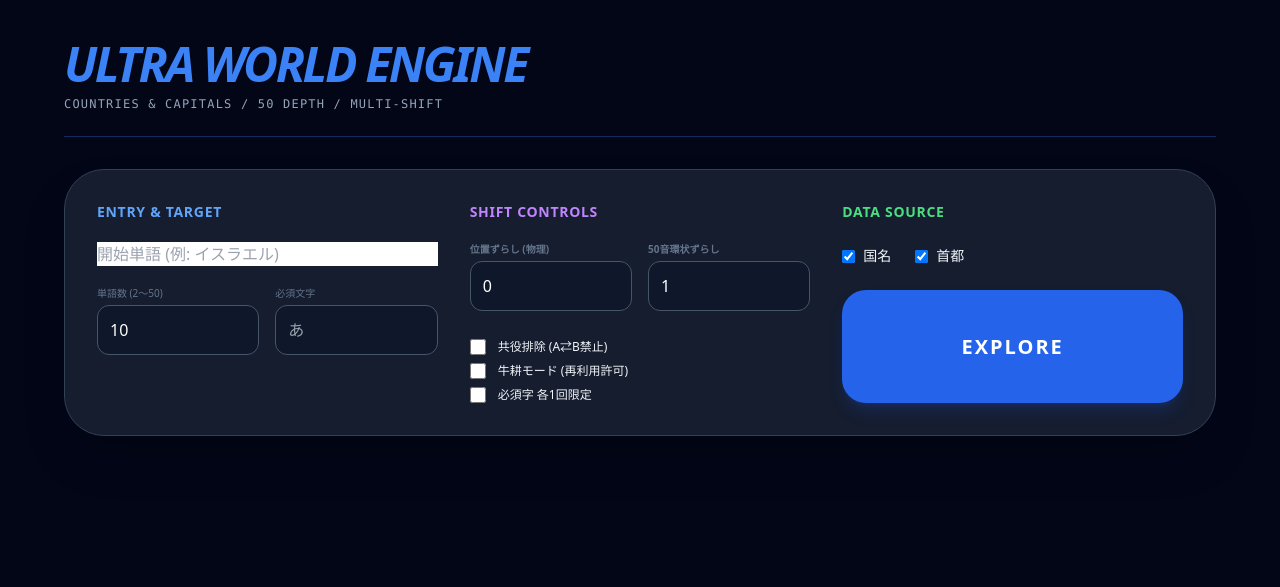
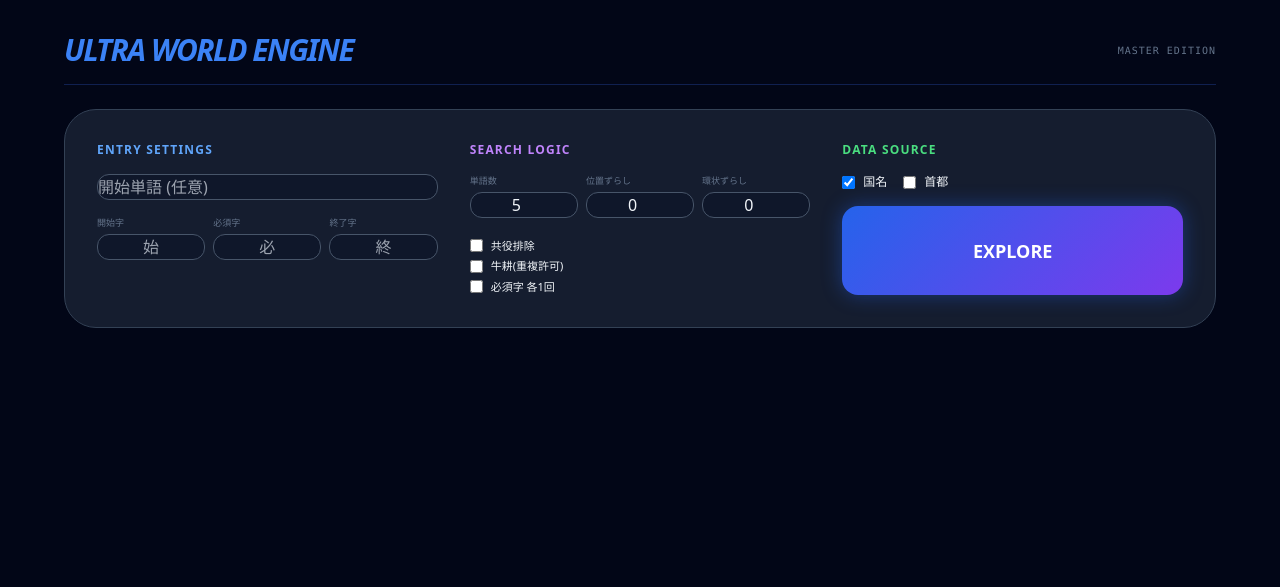
Before and after one commit to xjrstjrwvg-commits/pyongyang-, a Flask app: page / in a window 1280 px wide. Shown: the top 587 px of the page. Run offline with Flask 3, Linux system fonts and the light colour scheme; some libraries are stand-ins or nearby versions.

Commit message:
index.html

```diff
--- a/templates/index.html
+++ b/templates/index.html
@@ -7,71 +7,74 @@
     <style>
         body { background: #020617; color: #f1f5f9; }
         .glass { background: rgba(30, 41, 59, 0.7); border: 1px solid #334155; backdrop-filter: blur(12px); }
-        input[type="number"], input[type="text"] { background: #0f172a; border: 1px solid #475569; color: white; border-radius: 12px; padding: 12px; }
-        .route-item { border-left: 4px solid #3b82f6; transition: transform 0.2s; }
-        .route-item:hover { transform: translateX(10px); }
+        input { background: #0f172a; border: 1px solid #475569; color: white; border-radius: 12px; padding: 10px; font-size: 14px; }
+        .btn-glow { background: linear-gradient(135deg, #2563eb, #7c3aed); box-shadow: 0 0 20px rgba(37, 99, 235, 0.4); }
     </style>
 </head>
-<body class="p-4 md:p-10">
-    <div class="max-w-6xl mx-auto space-y-8">
-        <header class="flex justify-between items-end border-b border-blue-500/30 pb-6">
-            <div>
-                <h1 class="text-5xl font-black italic tracking-tighter text-blue-500">ULTRA WORLD ENGINE</h1>
-                <p class="text-slate-400 text-xs mt-2 font-mono uppercase tracking-widest">Countries & Capitals / 50 Depth / Multi-Shift</p>
-            </div>
+<body class="p-4 md:p-8">
+    <div class="max-w-6xl mx-auto space-y-6">
+        <header class="flex justify-between items-center border-b border-blue-900/50 pb-4">
+            <h1 class="text-3xl font-black italic tracking-tighter text-blue-500">ULTRA WORLD ENGINE</h1>
+            <span class="text-[10px] font-mono text-slate-500 uppercase tracking-widest">Master Edition</span>
         </header>
 
-        <div class="glass p-8 rounded-[40px] shadow-2xl grid grid-cols-1 lg:grid-cols-3 gap-8">
-            <!-- Left: Base -->
-            <div class="space-y-5">
-                <h3 class="text-blue-400 font-black text-sm uppercase tracking-wider">Entry & Target</h3>
-                <input id="sw" placeholder="開始単語 (例: イスラエル)" class="w-full">
-                <div class="grid grid-cols-2 gap-4">
+        <div class="glass p-8 rounded-[32px] grid grid-cols-1 lg:grid-cols-3 gap-8">
+            <!-- Col 1: Word & Characters -->
+            <div class="space-y-4">
+                <h3 class="text-xs font-bold text-blue-400 uppercase tracking-widest">Entry Settings</h3>
+                <input id="sw" placeholder="開始単語 (任意)" class="w-full">
+                <div class="grid grid-cols-3 gap-2">
                     <div>
-                        <label class="text-[10px] text-slate-500 block mb-1">単語数 (2〜50)</label>
-                        <input type="number" id="ml" value="10" class="w-full">
+                        <label class="text-[9px] text-slate-500 block mb-1">開始字</label>
+                        <input id="sc" placeholder="始" class="w-full text-center">
                     </div>
                     <div>
-                        <label class="text-[10px] text-slate-500 block mb-1">必須文字</label>
-                        <input type="text" id="mc" placeholder="あ" class="w-full">
+                        <label class="text-[9px] text-slate-500 block mb-1">必須字</label>
+                        <input id="mc" placeholder="必" class="w-full text-center">
+                    </div>
+                    <div>
+                        <label class="text-[9px] text-slate-500 block mb-1">終了字</label>
+                        <input id="ec" placeholder="終" class="w-full text-center">
                     </div>
                 </div>
             </div>
 
-            <!-- Middle: Logic -->
-            <div class="space-y-5">
-                <h3 class="text-purple-400 font-black text-sm uppercase tracking-wider">Shift Controls</h3>
-                <div class="grid grid-cols-2 gap-4">
+            <!-- Col 2: Logic & Depth -->
+            <div class="space-y-4">
+                <h3 class="text-xs font-bold text-purple-400 uppercase tracking-widest">Search Logic</h3>
+                <div class="grid grid-cols-3 gap-2">
                     <div>
-                        <label class="text-[10px] text-slate-500 block mb-1 font-bold">位置ずらし (物理)</label>
-                        <input type="number" id="ps" value="0" class="w-full">
+                        <label class="text-[9px] text-slate-500 block mb-1">単語数</label>
+                        <input type="number" id="ml" value="5" class="w-full text-center">
                     </div>
                     <div>
-                        <label class="text-[10px] text-slate-500 block mb-1 font-bold">50音環状ずらし</label>
-                        <input type="number" id="ks" value="1" class="w-full">
+                        <label class="text-[9px] text-slate-500 block mb-1">位置ずらし</label>
+                        <input type="number" id="ps" value="0" class="w-full text-center">
+                    </div>
+                    <div>
+                        <label class="text-[9px] text-slate-500 block mb-1">環状ずらし</label>
+                        <input type="number" id="ks" value="0" class="w-full text-center">
                     </div>
                 </div>
-                <div class="grid grid-cols-1 gap-2 pt-2">
-                    <label class="flex items-center gap-3 text-xs cursor-pointer"><input type="checkbox" id="ec" class="w-4 h-4"> 共役排除 (A⇄B禁止)</label>
-                    <label class="flex items-center gap-3 text-xs cursor-pointer"><input type="checkbox" id="rt" class="w-4 h-4"> 牛耕モード (再利用許可)</label>
-                    <label class="flex items-center gap-3 text-xs cursor-pointer"><input type="checkbox" id="lo" class="w-4 h-4"> 必須字 各1回限定</label>
+                <div class="grid grid-cols-1 gap-1 pt-1 text-[11px]">
+                    <label class="flex items-center gap-2 cursor-pointer"><input type="checkbox" id="conj"> 共役排除</label>
+                    <label class="flex items-center gap-2 cursor-pointer"><input type="checkbox" id="rt"> 牛耕(重複許可)</label>
+                    <label class="flex items-center gap-2 cursor-pointer"><input type="checkbox" id="lo"> 必須字 各1回</label>
                 </div>
             </div>
 
-            <!-- Right: Categories & GO -->
-            <div class="flex flex-col space-y-6">
-                <h3 class="text-green-400 font-black text-sm uppercase tracking-wider">Data Source</h3>
-                <div class="flex gap-6 text-sm">
+            <!-- Col 3: Data & Action -->
+            <div class="flex flex-col space-y-4">
+                <h3 class="text-xs font-bold text-green-400 uppercase tracking-widest">Data Source</h3>
+                <div class="flex gap-4 text-xs">
                     <label class="flex items-center gap-2"><input type="checkbox" name="cat" value="country" checked> 国名</label>
-                    <label class="flex items-center gap-2"><input type="checkbox" name="cat" value="capital" checked> 首都</label>
+                    <label class="flex items-center gap-2"><input type="checkbox" name="cat" value="capital"> 首都</label>
                 </div>
-                <button onclick="run()" id="btn" class="flex-grow bg-blue-600 hover:bg-blue-500 text-white font-black rounded-3xl shadow-lg shadow-blue-900/40 transition-all active:scale-95 text-xl tracking-widest">
-                    EXPLORE
-                </button>
+                <button onclick="run()" id="btn" class="flex-grow btn-glow text-white font-black rounded-2xl transition-all active:scale-95 text-lg">EXPLORE</button>
             </div>
         </div>
 
-        <div id="res" class="grid grid-cols-1 gap-4 pb-20"></div>
+        <div id="res" class="grid grid-cols-1 gap-3 pb-20"></div>
     </div>
 
     <script>
@@ -88,11 +91,13 @@
                 headers:{'Content-Type':'application/json'},
                 body:JSON.stringify({
                     start_word:document.getElementById('sw').value,
+                    start_char:document.getElementById('sc').value,
+                    must_char:document.getElementById('mc').value,
+                    end_char:document.getElementById('ec').value,
                     max_len:document.getElementById('ml').value,
                     pos_shift:document.getElementById('ps').value,
                     kana_shift:document.getElementById('ks').value,
-                    must_char:document.getElementById('mc').value,
-                    exclude_conjugates:document.getElementById('ec').checked,
+                    exclude_conjugates:document.getElementById('conj').checked,
                     round_trip:document.getElementById('rt').checked,
                     limit_one:document.getElementById('lo').checked,
                     categories: cats
@@ -101,18 +106,14 @@
             const d=await r.json();
             btn.innerText="EXPLORE"; btn.disabled=false;
 
-            if(d.count){
-                resDiv.innerHTML = d.routes.map((rt, i)=>`
-                    <div class="glass p-6 rounded-3xl route-item">
-                        <div class="text-[10px] text-blue-400 mb-3 font-mono tracking-widest">PATH #${String(i+1).padStart(3,'0')} | ${rt.length} WORDS</div>
-                        <div class="overflow-x-auto pb-2 text-sm md:text-base font-bold whitespace-nowrap scrollbar-hide">
-                            ${rt.map(w => `<span class="bg-slate-800 px-3 py-1 rounded-lg">${w}</span>`).join('<span class="text-blue-500 px-2 opacity-50">→</span>')}
-                        </div>
+            resDiv.innerHTML = d.count ? d.routes.map((rt, i)=>`
+                <div class="glass p-4 rounded-2xl border-l-4 border-blue-500 animate-in fade-in slide-in-from-bottom-2">
+                    <div class="text-[9px] text-blue-400 mb-2 font-mono">PATH #${String(i+1).padStart(3,'0')} | ${rt.length} WORDS</div>
+                    <div class="overflow-x-auto pb-1 text-sm font-bold whitespace-nowrap scrollbar-hide">
+                        ${rt.join(' <span class="text-blue-500 mx-1">→</span> ')}
                     </div>
-                `).join('');
-            } else {
-                resDiv.innerHTML = '<div class="text-center text-slate-500 py-20 font-black italic opacity-30 text-4xl uppercase tracking-tighter">No Routes Found</div>';
-            }
+                </div>
+            `).join('') : '<p class="text-center text-slate-600 font-bold py-10 italic">No Routes Found</p>';
         }
     </script>
 </body>
```
